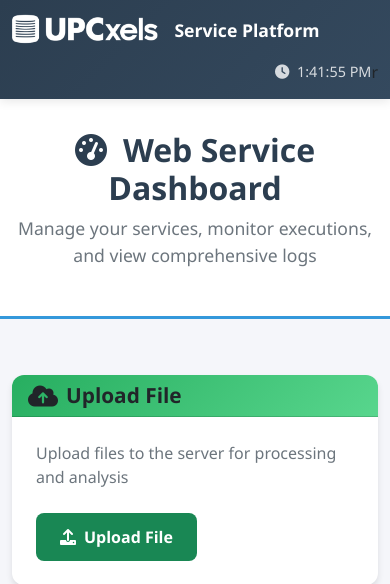
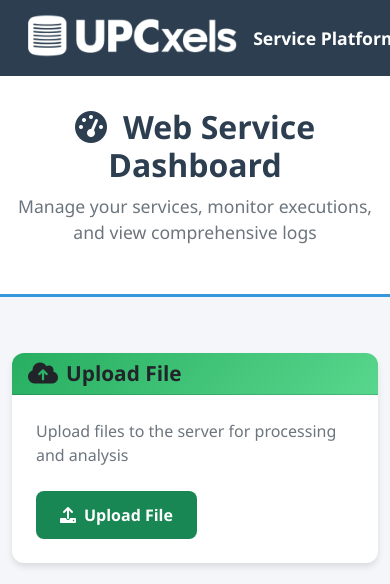
Before and after one commit to AnkS4/orchestrator_web2, a Flask app: page / in a window 390 px wide. Shown: the top 584 px of the page. Run offline with Flask 3, Linux system fonts and the light colour scheme; some libraries are stand-ins or nearby versions.

Commit message:
Update navbar

```diff
--- a/app/templates/index.html
+++ b/app/templates/index.html
@@ -24,15 +24,19 @@
 
         /* Custom Navbar */
         .custom-navbar {
-            background: linear-gradient(135deg, var(--primary-color) 0%, #34495e 100%);
-            box-shadow: 0 2px 10px rgba(0,0,0,0.1);
+            background: #2c3e50;
             padding: 0.5rem 0;
+            border-bottom: none;
         }
 
         .navbar-logo {
             max-height: 45px;
             width: auto;
             filter: brightness(1.1);
+        }
+
+        .navbar-brand {
+            margin-left: 1rem; /* Add left spacing */
         }
 
         .navbar-brand {
@@ -250,28 +254,19 @@
             }
 
             .navbar-logo {
-                max-height: 35px;
+                max-height: 50px;
+                width: auto;
             }
         }
     </style>
 </head>
 <body>
-    <!-- Enhanced Navbar with Logo on Left -->
     <nav class="navbar navbar-expand-lg custom-navbar">
         <div class="container">
-            <!-- Logo and Brand on the left -->
             <a class="navbar-brand" href="#">
                 <img src="{{ url_for('static', filename='images/logo2.png') }}" alt="EDC Logo" class="navbar-logo me-3">
                 <span>Service Platform</span>
             </a>
-
-            <!-- Right side content -->
-            <div class="navbar-nav ms-auto">
-                <span class="navbar-text">
-                    <i class="fas fa-clock me-1"></i>
-                    <span id="currentTime"></span>
-                </span>
-            </div>r
         </div>
     </nav>
 
```
